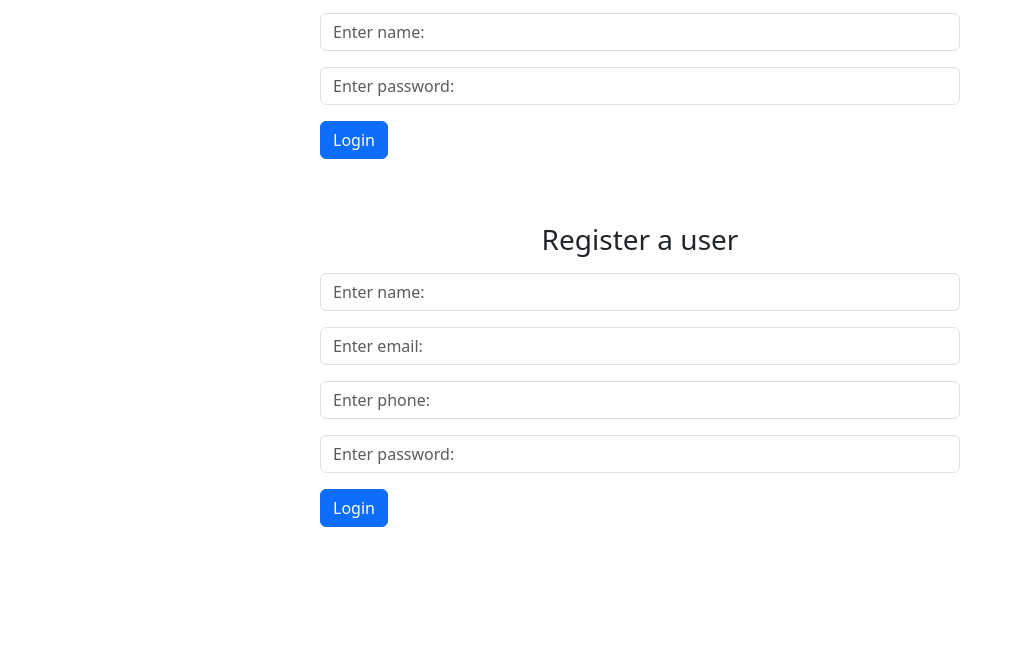
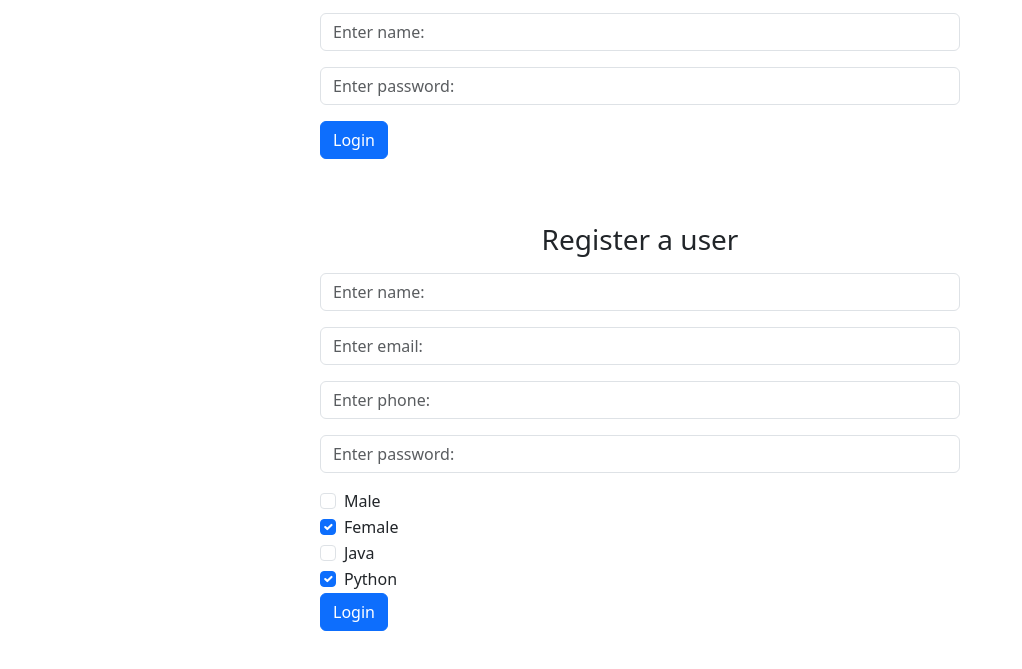
Before and after one commit to TripleK77/2021-MIIT-CSE-017, a plain HTML site: page index.html in a window 1280 px wide. Shown: the part 83-752 px from the top of the page, without its empty margins (0-1022 px from the left). Drawn offline with nearby package versions, Linux system fonts and the light colour scheme.

Commit message:
Update index.html

```diff
--- a/index.html
+++ b/index.html
@@ -20,6 +20,31 @@
         <input type="email" placeholder="Enter email:" class="form-control mb-3">
         <input type="phone" placeholder="Enter phone:" class="form-control mb-3">
         <input type="password" placeholder="Enter password:" class="form-control mb-3">
+        <div class="form-check">
+            <input class="form-check-input" type="checkbox" value="" id="flexCheckDefault">
+            <label class="form-check-label" for="flexCheckDefault">
+              Male
+            </label>
+          </div>
+          <div class="form-check">
+            <input class="form-check-input" type="checkbox" value="" id="flexCheckChecked" checked>
+            <label class="form-check-label" for="flexCheckChecked">
+              Female
+            </label>
+          </div>
+
+          <div class="form-check">
+            <input class="form-check-input" type="checkbox" value="" id="flexCheckDefault">
+            <label class="form-check-label" for="flexCheckDefault">
+              Java
+            </label>
+          </div>
+          <div class="form-check">
+            <input class="form-check-input" type="checkbox" value="" id="flexCheckChecked" checked>
+            <label class="form-check-label" for="flexCheckChecked">
+              Python
+            </label>
+          </div>
         <button class="btn btn-primary mb-3">Login</button>
 
     </form>
```
